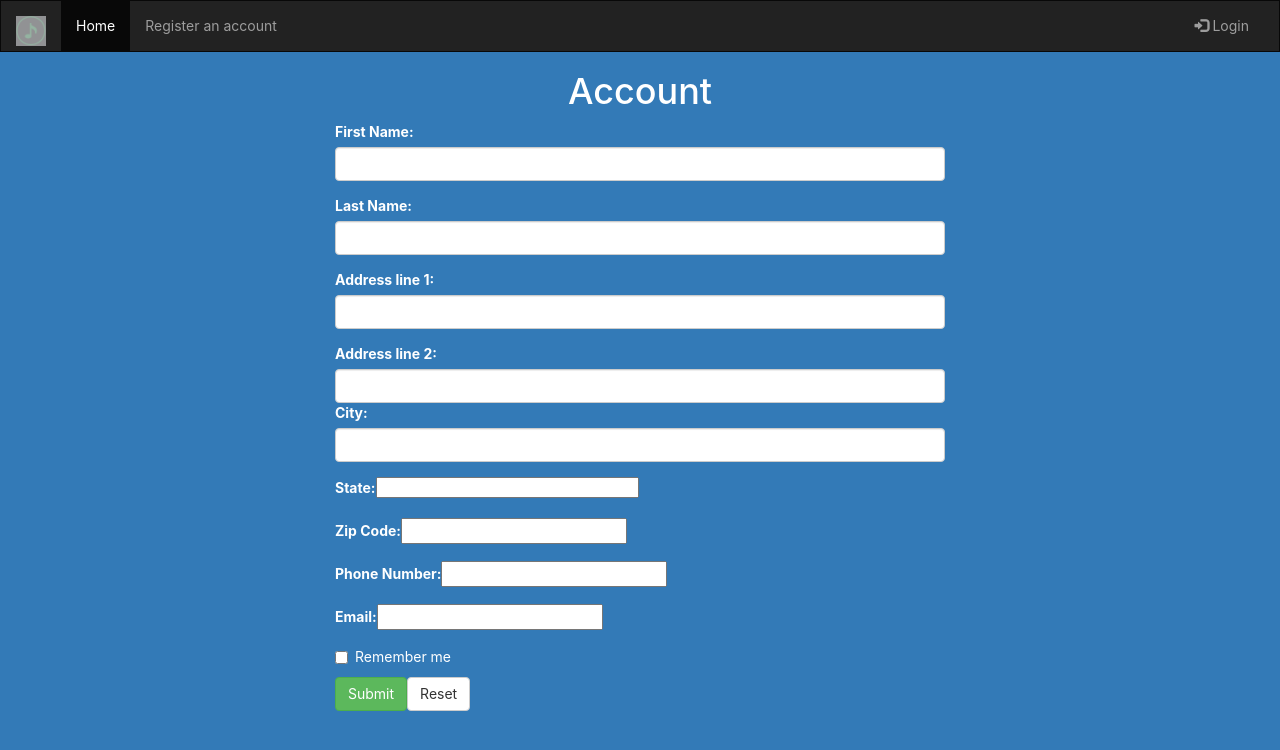
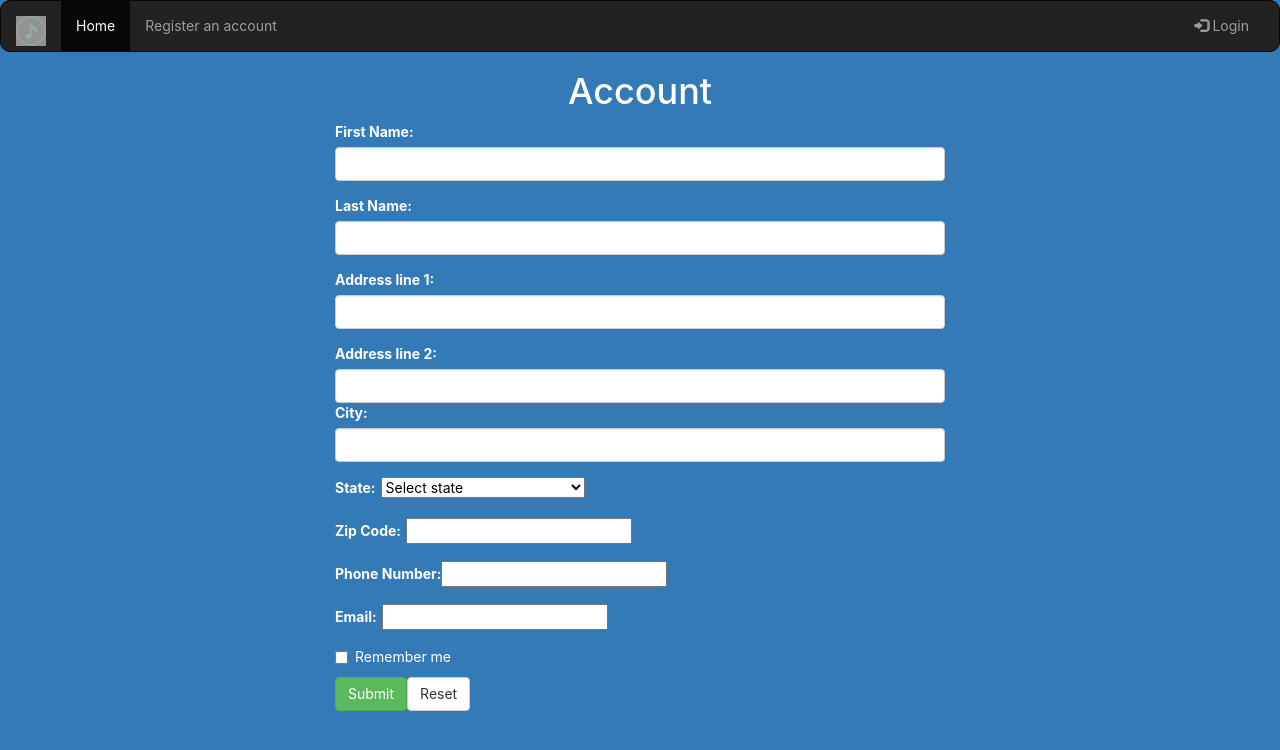
Before and after one commit to 3u4ia/FullStackWebProject, a React (Create React App) app in the folder my-react-app/: page /accountFields in a window 1280 px wide. Shown: the top 750 px of the page. Built offline with nearby package versions, Linux system fonts and the light colour scheme.

Commit message:
Now keeps track of user info/input

```diff
--- a/my-react-app/src/App.js
+++ b/my-react-app/src/App.js
@@ -2,6 +2,7 @@ import {useState} from "react";
 import { BrowserRouter, Routes, Route } from "react-router-dom";
 import './App.css';
 import './CSS Modules/HomePage.css'
+import './CSS Modules/AccountFields.css'
 
 import LogoutPage from "./components/LogoutPage";
 import ErrorPage from "./components/ErrorPage";
--- /dev/null
+++ b/my-react-app/src/CSS Modules/AccountFields.css
@@ -0,0 +1,25 @@
+#ZipCode{
+    position: relative;
+    left: 5px;
+    color: black
+}
+#email{
+    position: relative;
+    left: 5px;
+    color: black;
+}
+#state{
+    position: relative;
+    left: 5px;
+    color: black;
+}
+#phone{
+    color: black;
+}
+.navbar {
+    margin-bottom: 0;
+    border-radius: 10px;
+}
+option{
+    color: black;
+}
--- a/my-react-app/src/components/AccountFields.js
+++ b/my-react-app/src/components/AccountFields.js
@@ -1,4 +1,39 @@
+import { useState } from "react";
+import { useNavigate } from "react-router-dom";
+
 function AccountForm() {
+
+    const [firstName, setFirstName] = useState("");
+    const [lastName, setLastName] = useState("");
+    const [address1, setAddress1] = useState("");
+    const [address2, setAddress2] = useState("");
+    const [city, setCity] = useState("");
+    const [state, setState] = useState("");
+    const [zipCode, setZipCode] = useState("");
+    const [phoneNum, setPhoneNum] = useState("");
+    const [email, setEmail] = useState("");
+    const navigate = useNavigate();
+
+    const handleRegistration = async (event) =>{
+        event.preventDefault()
+        console.log("firstName: ", firstName);
+        console.log("lastName: ", lastName);
+        console.log("address1: ", address1);
+        console.log("address2: ", address2);
+        console.log("city: ", city);
+        console.log("State: ", state);
+        console.log("zipCode: ", zipCode);
+        console.log("PhoneNum: ", phoneNum);
+        console.log("Email: ", email);
+        navigate('/')
+
+    }
+
+
+
+
+
+
     return(
         <>
             <div className="container-fluid">
@@ -14,37 +49,75 @@ function AccountForm() {
             <div className="container-fluid">
                 <div className="row bg-primary">
                     <div className="col-md-3"></div>
-                    <form method="GET" className="col-md-6">
+                    <form method="GET" className="col-md-6" onSubmit={handleRegistration}>
                         <div className="form-group">
                             <label>First Name: </label>
-                            <input type="text" className="form-control" id="FirstName"/>
+                            <input
+                                type="text"
+                                className="form-control"
+                                id="FirstName"
+                                value={firstName}
+                                onChange={(e)=>setFirstName(e.target.value)}
+                            />
                         </div>
                         <div className="form-group p-8">
                             <label>Last Name: </label>
-                            <input type="text" name="LastName" className="form-control" id="LastName"/>
+                            <input
+                                type="text"
+                                name="LastName"
+                                className="form-control"
+                                id="LastName"
+                                value={lastName}
+                                onChange={(e)=>setLastName(e.target.value)}
+                            />
                         </div>
                         <div className="form-group">
                             <label>Address line 1:</label>
-                            <input type="text" name="Address1" className="form-control" id="Address1"/>
+                            <input
+                                type="text"
+                                name="Address1"
+                                className="form-control"
+                                id="Address1"
+                                value={address1}
+                                onChange={(e)=>setAddress1(e.target.value)}
+                            />
                         </div>
                         <div className="from-group">
                             <label>Address line 2:</label>
-                            <input type="text" name="Address2" className="form-control" id="Address2"/>
+                            <input
+                                type="text"
+                                name="Address2"
+                                className="form-control"
+                                id="Address2"
+                                value={address2}
+                                onChange={(e)=>setAddress2(e.target.value)}
+                            />
                         </div>
                         <div className="form-group">
                             <label>City:</label>
-                            <input type="text" name="City" className="form-control" id="City"/>
+                            <input
+                                type="text"
+                                name="City"
+                                className="form-control"
+                                id="City"
+                                value={city}
+                                onChange={(e)=>setCity(e.target.value)}
+                            />
                         </div>
                         <div className="form-group">
                             <label>State:</label>
-                            <select id="State" name="State">
+                            <select
+                                id="state"
+                                name="State"
+                                value={state}
+                                onChange={(e)=>setState(e.target.value)}
+                            >
                                 <option value="">Select state</option>
                                 <option value="AL">Alabama</option>
                                 <option value="AK">Alaska</option>
                                 <option value="AS">American Samoa</option>
                                 <option value="AZ">Arizona</option>
                                 <option value="AR">Arkansas</option>
-                                <option value="UM-81">Baker Island</option>
                                 <option value="CA">California</option>
                                 <option value="CO">Colorado</option>
                                 <option value="CT">Connecticut</option>
@@ -54,27 +127,21 @@ function AccountForm() {
                                 <option value="GA">Georgia</option>
                                 <option value="GU">Guam</option>
                                 <option value="HI">Hawaii</option>
-                                <option value="UM-84">Howland Island</option>
                                 <option value="ID">Idaho</option>
                                 <option value="IL">Illinois</option>
                                 <option value="IN">Indiana</option>
                                 <option value="IA">Iowa</option>
-                                <option value="UM-86">Jarvis Island</option>
-                                <option value="UM-67">Johnston Atoll</option>
                                 <option value="KS">Kansas</option>
                                 <option value="KY">Kentucky</option>
-                                <option value="UM-89">Kingman Reef</option>
                                 <option value="LA">Louisiana</option>
                                 <option value="ME">Maine</option>
                                 <option value="MD">Maryland</option>
                                 <option value="MA">Massachusetts</option>
                                 <option value="MI">Michigan</option>
-                                <option value="UM-71">Midway Atoll</option>
                                 <option value="MN">Minnesota</option>
                                 <option value="MS">Mississippi</option>
                                 <option value="MO">Missouri</option>
                                 <option value="MT">Montana</option>
-                                <option value="UM-76">Navassa Island</option>
                                 <option value="NE">Nebraska</option>
                                 <option value="NV">Nevada</option>
                                 <option value="NH">New Hampshire</option>
@@ -87,7 +154,6 @@ function AccountForm() {
                                 <option value="OH">Ohio</option>
                                 <option value="OK">Oklahoma</option>
                                 <option value="OR">Oregon</option>
-                                <option value="UM-95">Palmyra Atoll</option>
                                 <option value="PA">Pennsylvania</option>
                                 <option value="PR">Puerto Rico</option>
                                 <option value="RI">Rhode Island</option>
@@ -95,12 +161,10 @@ function AccountForm() {
                                 <option value="SD">South Dakota</option>
                                 <option value="TN">Tennessee</option>
                                 <option value="TX">Texas</option>
-                                <option value="UM">United States Minor Outlying Islands</option>
                                 <option value="VI">United States Virgin Islands</option>
                                 <option value="UT">Utah</option>
                                 <option value="VT">Vermont</option>
                                 <option value="VA">Virginia</option>
-                                <option value="UM-79">Wake Island</option>
                                 <option value="WA">Washington</option>
                                 <option value="WV">West Virginia</option>
                                 <option value="WI">Wisconsin</option>
@@ -110,15 +174,33 @@ function AccountForm() {
 
                         <div className="form-group">
                             <label className="ZipCode">Zip Code:</label>
-                            <input type="number" name="ZipCode" id="ZipCode"/>
+                            <input
+                                type="number"
+                                name="ZipCode"
+                                id="ZipCode"
+                                value={zipCode}
+                                onChange={(e)=>setZipCode(e.target.value)}
+                            />
                         </div>
                         <div className="form-group">
                             <label>Phone Number:</label>
-                            <input type="tel" id="phone" name="phone"/>
+                            <input
+                                type="tel"
+                                id="phone"
+                                name="phone"
+                                value={phoneNum}
+                                onChange={(e)=>setPhoneNum(e.target.value)}
+                            />
                         </div>
                         <div className="form-group">
                             <label>Email:</label>
-                            <input type="text" id="email" name="email"/>
+                            <input
+                                type="text"
+                                id="email"
+                                name="email"
+                                value={email}
+                                onChange={(e)=>setEmail(e.target.value)}
+                            />
                         </div>
 
                         <div className="checkbox">
```
Also changed, not shown: my-react-app/src/components/LoginPage.js (+20 -2 lines), my-react-app/src/components/Registration.js (+38 -5 lines).
